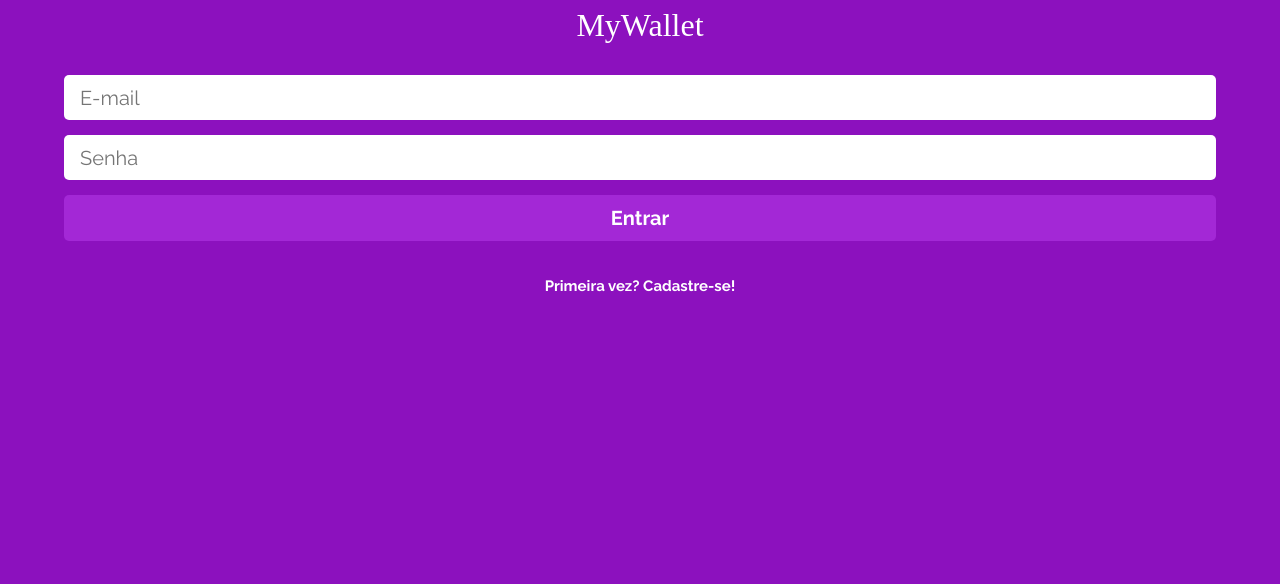
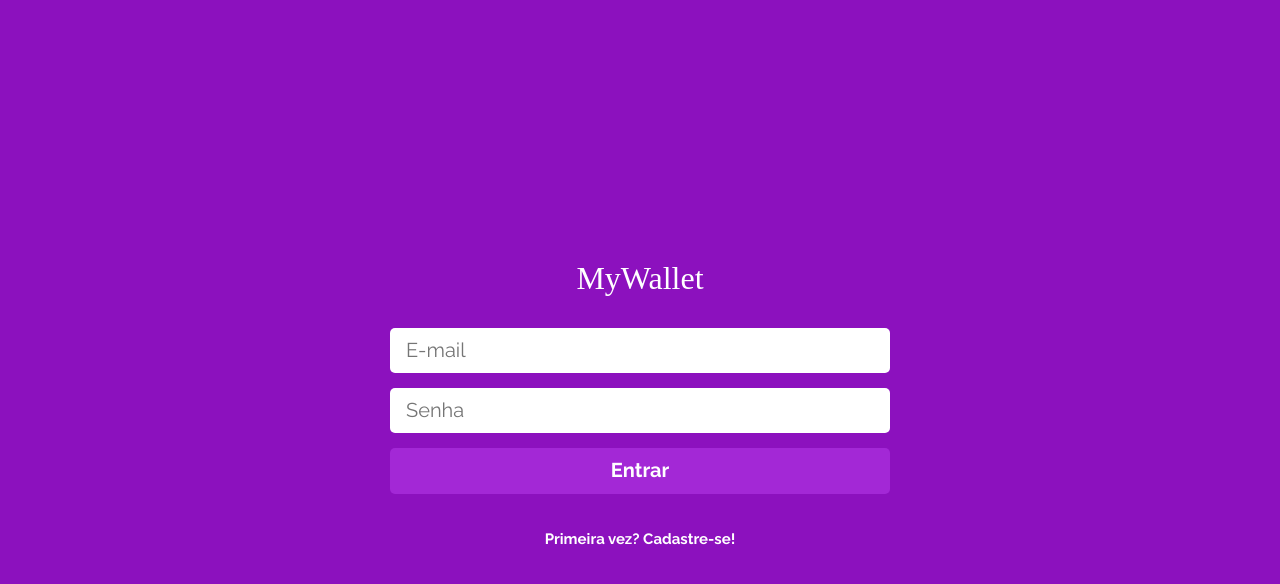
Before and after one commit to yagoluisr/projeto13-mywallet-front, a React (Create React App) app: page /sign-in in a window 1280 px wide. Shown: the top 584 px of the page. Built offline with nearby package versions, Linux system fonts and the light colour scheme; a web font is replaced by a local one.

Commit message:
Ajustes nas telas

```diff
--- a/src/components/GlobalStyle.js
+++ b/src/components/GlobalStyle.js
@@ -4,6 +4,15 @@ const GlobalStyle = createGlobalStyle`
 
     body {
         background: #8C11BE;
+
+        .root {
+            width: 100%;
+            height: 100vh;
+            display: flex;
+            align-items: center;
+            justify-content: center;
+
+        }
 
         * {
             font-family: 'Raleway', sans-serif;
--- a/src/components/Home.js
+++ b/src/components/Home.js
@@ -12,22 +12,27 @@ export default function Home() {
     const { token } = useContext(UserContext);
     const { userId } = useContext(UserContext);
 
-    const [result, setResult] = useState(0);
     const [userData, setUserData] = useState([]);
 
     const navigate = useNavigate();
 
     useEffect(() => {
-        searchUserData(token).then((res) => {
+        searchUserData(token)
+            .then((res) => {
                 setUserData(res.data);
             }).catch((res)=> {
                 console.log(res)
-        });
-    },[result]);
+            }
+        );
+    },[]);
+
+    let soma = 0;
+    userData.extract?.forEach(obj => soma += obj.value );
 
     function exit(){
         return navigate('/sign-in');
     }
+
     return (
         <Container>
             <Header>
@@ -47,7 +52,7 @@ function exit(){
                                 <Date>{obj.date}</Date>
                                 <Description type={obj.value}>
                                     <h6>{obj.description}</h6>
-                                    <h5>{obj.value}</h5>
+                                    <h5>{obj.value.toFixed(2)}</h5>
                                 </Description>
                             </div>
                         ))}
@@ -56,7 +61,7 @@ function exit(){
 
                     <Balance>
                         <Result>Saldo</Result>
-                        <Value result={result} >{ result }</Value>
+                        <Value result={soma} >{ soma.toFixed(2) }</Value>
                     </Balance>
                 </>
                 }
@@ -102,7 +107,6 @@ const Value = styled.div`
     font-weight: 400;
     font-size: 17px;
     line-height: 20px;
-    color: #000000;  // #C70000
     color: ${ props => props.result === 0 ?
      '#000000'
     :
@@ -160,6 +164,7 @@ const Historic = styled.div`
     align-items: center;
     justify-content: center;
 
+
     span {
         display: flex;
         width: 150px;
@@ -176,6 +181,8 @@ const Historic = styled.div`
 const Extract = styled.div`
     width: 95%;
     height: 90%;
+
+    overflow: auto;
 
     div {
         display: flex;
--- a/src/components/InsertEntry.js
+++ b/src/components/InsertEntry.js
@@ -48,7 +48,7 @@ export default function InsertEntry() {
                     type='number'
                     value={data.value}
                     onChange={updateData}
-                    //required
+                    required
                 ></input>
 
                 <input
@@ -57,7 +57,7 @@ export default function InsertEntry() {
                     type='text'
                     value={data.description}
                     onChange={updateData}
-                    //required
+                    required
                 ></input>
 
                 <button type='submit'>Salvar entrada</button>
--- a/src/components/InsertOutput.js
+++ b/src/components/InsertOutput.js
@@ -55,10 +55,10 @@ export default function InsertOutput() {
                 <input
                     name='value'
                     placeholder='Valor'
-                    type='text'
+                    type='number'
                     value={data.value}
                     onChange={updateDataValue}
-                    //required
+                    required
                 ></input>
 
                 <input
@@ -67,7 +67,7 @@ export default function InsertOutput() {
                     type='text'
                     value={data.description}
                     onChange={updateDataDescription}
-                    //required
+                    required
                 ></input>
 
                 <button type='submit'>Salvar saída</button>
--- a/src/components/Login.js
+++ b/src/components/Login.js
@@ -71,6 +71,8 @@ export default function Login() {
 }
 
 export const Sign_in = styled.div`
+    max-width: 500px;
+
     display: flex;
     flex-direction: column;
     align-items: center;
```
Lines whose indentation alone changed are shown as unchanged.
